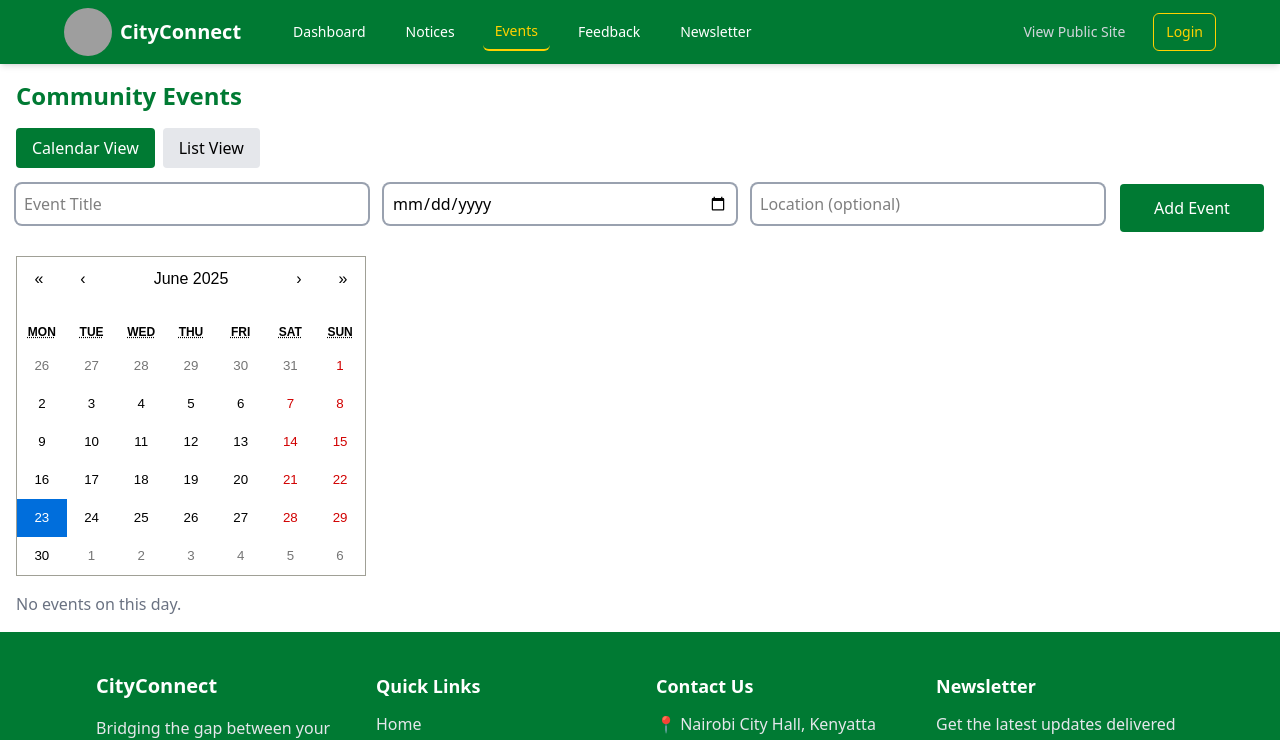
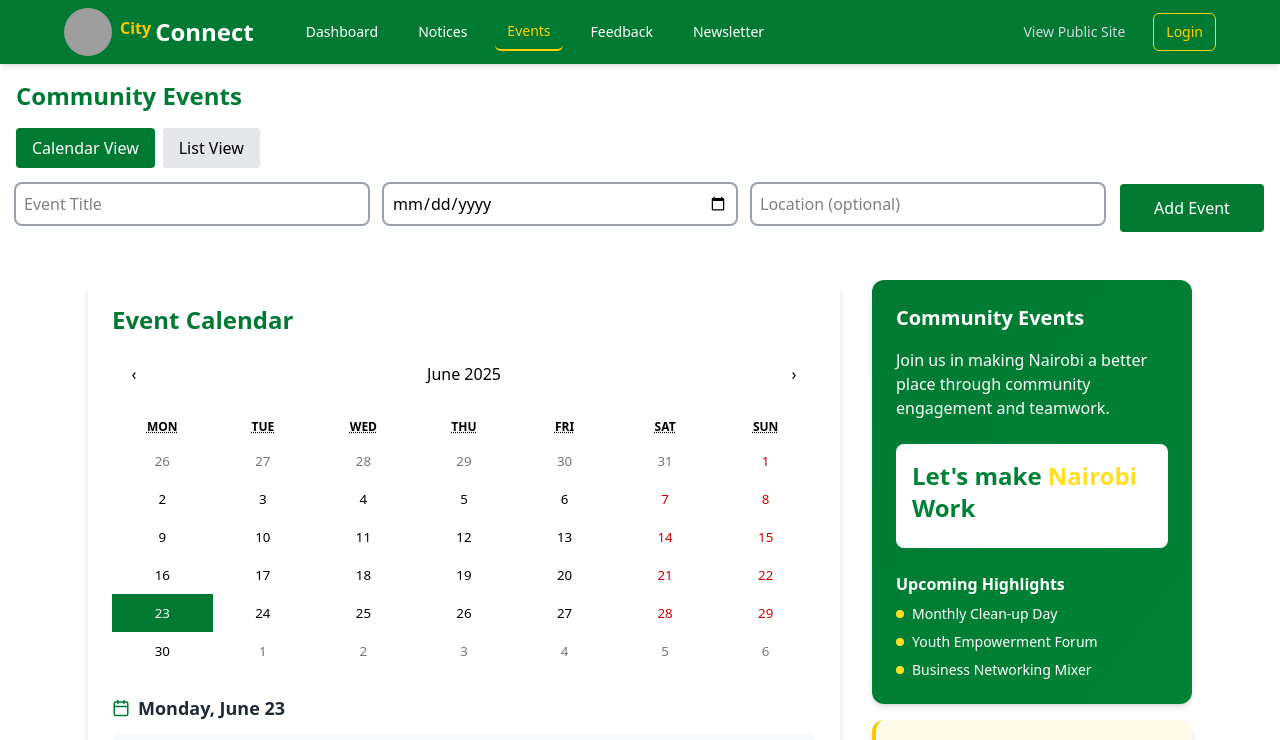
Before and after one commit to JoelMbithi/City-Connect, a React (Vite) app in the folder client/: page /events in a window 1280 px wide. Shown: the top 740 px of the page. Built offline with nearby package versions, Linux system fonts and the light colour scheme; grey boxes are pictures that could not be loaded.

Commit message:
modifying my frontend

```diff
--- a/client/src/Components/Events/EventCalender.jsx
+++ b/client/src/Components/Events/EventCalender.jsx
@@ -1,7 +1,8 @@
-// EventCalendar.jsx
 import React, { useState } from 'react';
 import Calendar from 'react-calendar';
 import 'react-calendar/dist/Calendar.css';
+import { FiMapPin, FiClock, FiCalendar } from 'react-icons/fi';
+import { motion } from 'framer-motion';
 
 const EventCalendar = ({ events }) => {
   const [selectedDate, setSelectedDate] = useState(new Date());
@@ -9,20 +10,166 @@ const EventCalendar = ({ events }) => {
   const formatted = selectedDate.toISOString().split('T')[0];
   const todayEvents = events.filter(e => e.date === formatted);
 
+  // Custom tile content for calendar
+  const tileContent = ({ date, view }) => {
+    if (view === 'month') {
+      const dateStr = date.toISOString().split('T')[0];
+      const hasEvent = events.some(e => e.date === dateStr);
+      return hasEvent ? <div className="absolute bottom-1 w-1 h-1 bg-green-500 rounded-full"></div> : null;
+    }
+  };
+
   return (
-    <div>
-      <Calendar value={selectedDate} onChange={setSelectedDate} />
-      <div className="mt-4">
-        {todayEvents.length > 0 ? (
-          todayEvents.map((e, i) => (
-            <p key={i} className="text-green-600 font-semibold">{e.title} - {e.location}</p>
-          ))
-        ) : (
-          <p className="text-gray-500">No events on this day.</p>
-        )}
+    <div className="max-w-6xl mx-auto p-4 md:p-6">
+      <div className="flex flex-col lg:flex-row gap-8">
+        {/* Calendar Section */}
+        <div className="flex-1">
+          <motion.div
+            initial={{ opacity: 0, y: 20 }}
+            animate={{ opacity: 1, y: 0 }}
+            transition={{ duration: 0.3 }}
+            className="bg-white rounded-xl shadow-md p-4 md:p-6"
+          >
+            <h2 className="text-2xl font-bold text-[#007A33] mb-4">Event Calendar</h2>
+
+            <div className="react-calendar-custom">
+              <Calendar
+                value={selectedDate}
+                onChange={setSelectedDate}
+                tileContent={tileContent}
+                className="border-none w-full"
+                view="month"
+                next2Label={null}
+                prev2Label={null}
+              />
+            </div>
+
+            {/* Events for selected date */}
+            <div className="mt-6">
+              <h3 className="text-lg font-semibold text-gray-800 mb-3 flex items-center">
+                <FiCalendar className="mr-2 text-[#007A33]" />
+                {selectedDate.toLocaleDateString('en-US', { weekday: 'long', month: 'long', day: 'numeric' })}
+              </h3>
+
+              {todayEvents.length > 0 ? (
+                <div className="space-y-3">
+                  {todayEvents.map((event, index) => (
+                    <motion.div
+                      key={index}
+                      initial={{ opacity: 0 }}
+                      animate={{ opacity: 1 }}
+                      transition={{ delay: index * 0.1 }}
+                      className="bg-gray-50 rounded-lg p-4 border-l-4 border-[#007A33]"
+                    >
+                      <h4 className="font-bold text-gray-800">{event.title}</h4>
+                      <div className="flex items-center mt-1 text-sm text-gray-600">
+                        <FiClock className="mr-1" />
+                        {event.time}
+                      </div>
+                      <div className="flex items-center mt-1 text-sm text-gray-600">
+                        <FiMapPin className="mr-1" />
+                        {event.location}
+                      </div>
+                      {event.description && (
+                        <p className="mt-2 text-sm text-gray-700">{event.description}</p>
+                      )}
+                    </motion.div>
+                  ))}
+                </div>
+              ) : (
+                <div className="bg-gray-50 rounded-lg p-4 text-center text-gray-500">
+                  No events scheduled for this day
+                </div>
+              )}
+            </div>
+          </motion.div>
+        </div>
+
+        {/* Inspiration Section */}
+        <motion.div
+          initial={{ opacity: 0, x: 20 }}
+          animate={{ opacity: 1, x: 0 }}
+          transition={{ delay: 0.2, duration: 0.3 }}
+          className="lg:w-80 flex flex-col"
+        >
+          <div className="bg-gradient-to-br from-[#007A33] to-green-700 rounded-xl shadow-md p-6 text-white flex-1">
+            <h3 className="text-xl font-bold mb-4">Community Events</h3>
+            <p className="mb-6">
+              Join us in making Nairobi a better place through community engagement and teamwork.
+            </p>
+
+            <div className="bg-white bg-opacity-20 rounded-lg p-4">
+              <p className="text-2xl text-green-700 font-bold mb-2">
+                Let's make <span className="text-yellow-300">Nairobi</span> Work
+              </p>
+             {/*  <p className="text-lg font-semibold text-white">#TEAMWORK</p> */}
+            </div>
+
+            <div className="mt-6">
+              <h4 className="font-semibold mb-2">Upcoming Highlights</h4>
+              <ul className="space-y-2 text-sm">
+                <li className="flex items-start">
+                  <span className="inline-block w-2 h-2 bg-yellow-300 rounded-full mt-1.5 mr-2"></span>
+                  Monthly Clean-up Day
+                </li>
+                <li className="flex items-start">
+                  <span className="inline-block w-2 h-2 bg-yellow-300 rounded-full mt-1.5 mr-2"></span>
+                  Youth Empowerment Forum
+                </li>
+                <li className="flex items-start">
+                  <span className="inline-block w-2 h-2 bg-yellow-300 rounded-full mt-1.5 mr-2"></span>
+                  Business Networking Mixer
+                </li>
+              </ul>
+            </div>
+          </div>
+
+          <div className="mt-4 bg-yellow-50 rounded-xl shadow-md p-4 border-l-4 border-yellow-400">
+            <h4 className="font-bold text-gray-800 mb-2">Get Involved</h4>
+            <p className="text-sm text-gray-600 mb-3">
+              Want to host or suggest an event? Contact our events team.
+            </p>
+            <button className="w-full bg-[#007A33] text-white py-2 rounded-lg hover:bg-green-700 transition-colors text-sm font-medium">
+              Suggest an Event
+            </button>
+          </div>
+        </motion.div>
       </div>
     </div>
   );
 };
 
+// Add some CSS to customize the calendar
+const styles = `
+  .react-calendar-custom .react-calendar {
+    width: 100%;
+    border: none;
+    font-family: inherit;
+  }
+  .react-calendar-custom .react-calendar__tile--now {
+    background: #f0fdf4;
+  }
+  .react-calendar-custom .react-calendar__tile--active {
+    background: #007A33;
+    color: white;
+  }
+  .react-calendar-custom .react-calendar__tile--active:enabled:hover,
+  .react-calendar-custom .react-calendar__tile--active:enabled:focus {
+    background: #00662a;
+  }
+  .react-calendar-custom .react-calendar__navigation button:enabled:hover,
+  .react-calendar-custom .react-calendar__navigation button:enabled:focus {
+    background: #f0fdf4;
+  }
+  .react-calendar-custom .react-calendar__tile {
+    position: relative;
+    padding: 0.75em 0.5em;
+  }
+`;
+
+// Add the custom styles to the head
+const styleElement = document.createElement('style');
+styleElement.innerHTML = styles;
+document.head.appendChild(styleElement);
+
 export default EventCalendar;
--- a/client/src/Components/Footer/Footer.jsx
+++ b/client/src/Components/Footer/Footer.jsx
@@ -28,10 +28,10 @@ const Footer = () => {
         <div>
           <h4 className="text-lg font-semibold mb-3">Quick Links</h4>
           <ul className="space-y-2">
-            {['Home', 'Notices', 'Events', 'Feedback', 'Contact'].map((item) => (
+            {['Home', 'Notice', 'Events', 'Feedback', 'Support'].map((item) => (
               <li key={item}>
                 <Link
-                  to={item === 'Home' ? '/' : `/admin/${item.toLowerCase()}`}
+                  to={item === 'Home' ? '/' : `/${item.toLowerCase()}`}
                   className="text-gray-200 hover:text-[#FFD100] transition-colors"
                 >
                   {item}
--- a/client/src/Components/NavBar/Navbar.jsx
+++ b/client/src/Components/NavBar/Navbar.jsx
@@ -35,9 +35,13 @@ const AdminNavbar = () => {
           <div className="flex-shrink-0 flex items-center">
             <Link to="/" className="flex items-center space-x-2">
               <span className="text-2xl">
-                <img className='h-12 w-12 rounded-full' src="https://sdmntprsouthcentralus.oaiusercontent.com/files/00000000-2ef0-61f7-921f-f47e1a0c13e3/raw?se=2025-06-25T08%3A18%3A37Z&sp=r&sv=2024-08-04&sr=b&scid=0f4d2189-bbe6-5ae6-aeed-282d9694e3cd&skoid=f28c0102-4d9d-4950-baf0-4a8e5f6cf9d4&sktid=a48cca56-e6da-484e-a814-9c849652bcb3&skt=2025-06-25T06%3A06%3A37Z&ske=2025-06-26T06%3A06%3A37Z&sks=b&skv=2024-08-04&sig=KIOUUmyuLR%2BheWdaT3Ab3R6aJ6WqDOvnEtDNlxXeHb0%3D" alt="" />
+                <img className='h-12 w-12 rounded-full' src="https://sdmntprwestus.oaiusercontent.com/files/00000000-abfc-6230-b290-b2d1ef6579b9/raw?se=2025-06-25T13%3A10%3A36Z&sp=r&sv=2024-08-04&sr=b&scid=d3f3f6a8-3d84-5d90-a63a-c7abc88db9e5&skoid=c953efd6-2ae8-41b4-a6d6-34b1475ac07c&sktid=a48cca56-e6da-484e-a814-9c849652bcb3&skt=2025-06-25T08%3A36%3A21Z&ske=2025-06-26T08%3A36%3A21Z&sks=b&skv=2024-08-04&sig=YnfrIFfdM6iDSaIvxcvtRlC3fzLqDwTmAQuAoTEyIck%3D" alt="" />
               </span>
-              <span className="text-xl font-bold">CityConnect</span>
+             <span className="text-2xl font-bold">
+  <span className="text-base text-yellow-400 mr-1 align-top">City</span>
+  <span className="text-white">Connect</span>
+</span>
+
             </Link>
           </div>
 
--- a/client/src/Pages/NewsLetter.jsx
+++ b/client/src/Pages/NewsLetter.jsx
@@ -78,7 +78,7 @@ const NewsletterPage = () => {
       )}
 
       {/* Newsletter Archive */}
-      <h2 className="text-2xl font-semibold text-[#007A33] mb-4">📂 Past Newsletters</h2>
+      <h2 className="text-2xl font-semibold text-[#007A33] mb-4">Past Newsletters</h2>
       <ul className="space-y-4">
         {newsletters.map((item, index) => (
           <li key={index} className="bg-white p-4 shadow rounded border border-gray-200">
--- a/client/src/Pages/Request.jsx
+++ b/client/src/Pages/Request.jsx
@@ -113,7 +113,7 @@ const RequestsPage = () => {
                 <h2 className="text-xl font-semibold mb-4 text-[#007A33]">New Request Form</h2>
                 <form onSubmit={handleSubmit} className="space-y-4">
                   <div>
-                    <label className="block font-medium mb-2 text-gray-700">Title*</label>
+                    <label className="block font-medium mb-2 text-gray-700">Title<span className='text-red-500'>*</span></label>
                     <input
                       type="text"
                       name="title"
@@ -125,7 +125,7 @@ const RequestsPage = () => {
                     />
                   </div>
                   <div>
-                    <label className="block font-medium mb-2 text-gray-700">Description*</label>
+                    <label className="block font-medium mb-2 text-gray-700">Description<span className='text-red-500'>*</span></label>
                     <textarea
                       name="description"
                       rows="4"
@@ -137,7 +137,7 @@ const RequestsPage = () => {
                     />
                   </div>
                   <div>
-                    <label className="block font-medium mb-2 text-gray-700">Category*</label>
+                    <label className="block font-medium mb-2 text-gray-700">Category<span className='text-red-500'>*</span></label>
                     <select
                       name="category"
                       value={form.category}
```
Also changed, not shown: client/src/Components/Home/Home.jsx (+6 -6 lines), client/src/Pages/ApplyForService.jsx (+7 -7 lines), client/src/Pages/Support.jsx (+4 -4 lines).
